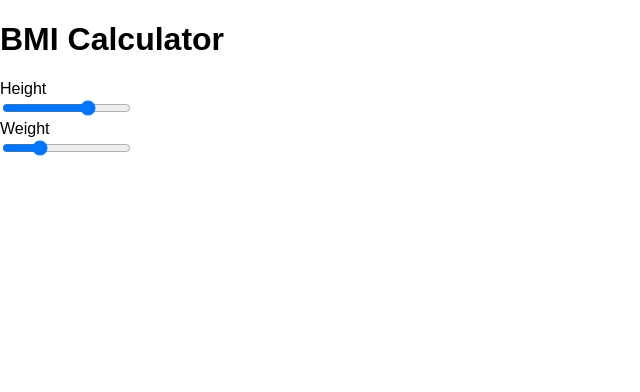
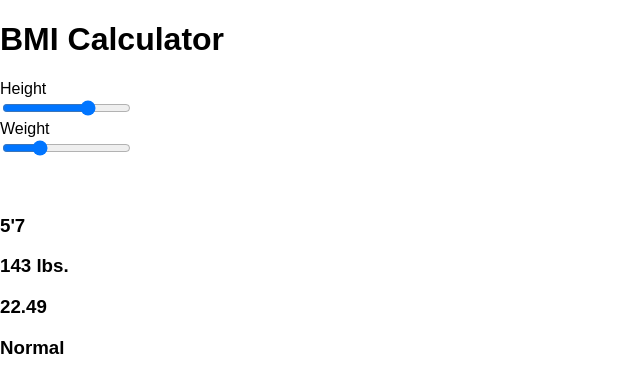
Before and after one commit to annie-yang/bmiCalculator, a React (Create React App) app: page / in a window 1280 px wide. Shown: the top 392 px of the page, without its empty margins (0-640 px from the left). Built offline with nearby package versions, Linux system fonts and the light colour scheme.

Commit message:
Added output

```diff
--- a/src/App.js
+++ b/src/App.js
@@ -58,8 +58,9 @@
             <label>Weight</label>
             <Range value={this.state.weight} onChange={this.weightChange.bind(this)}/>
           </div>
-        </form><br/><br/>
-        <Output/>
+        </form>
+        <br/><br/>
+        <Output data={this.state}/>
       </div>
     );
   }
--- a/src/Components/Output.js
+++ b/src/Components/Output.js
@@ -1,9 +1,31 @@
 import React, { Component } from 'react';
 
 class Output extends Component {
+  toFeet(n){
+    let realFeet = ((n*0.393700) / 12);
+    let feet = Math.floor(realFeet);
+    let inches = Math.round((realFeet - feet) * 12);
+    return feet + "'" + inches;
+  }
+
+  toLbs(n){
+    let nearExact = n/0.45359237;
+    let lbs = Math.floor(nearExact);
+    return lbs;
+  }
+
   render() {
+    let height = this.toFeet(this.props.data.height);
+    let weight = this.toLbs(this.props.data.weight);
+    let bmi = this.props.data.bmi;
+    let bmiClass = this.props.data.bmiClass;
+
     return (
       <div className="output">
+        <h3>{height}</h3>
+        <h3>{weight} lbs.</h3>
+        <h3>{bmi}</h3>
+          <h3 className={(this.props.data.bmiClass === "Obese") ? "danger" : ""}>{bmiClass} {(this.props.data.bmiClass === "Obese") ? <a href='http://someproductsite.com'>What Can i Do?</a> : ""}</h3>
       </div>
     );
   }
```
